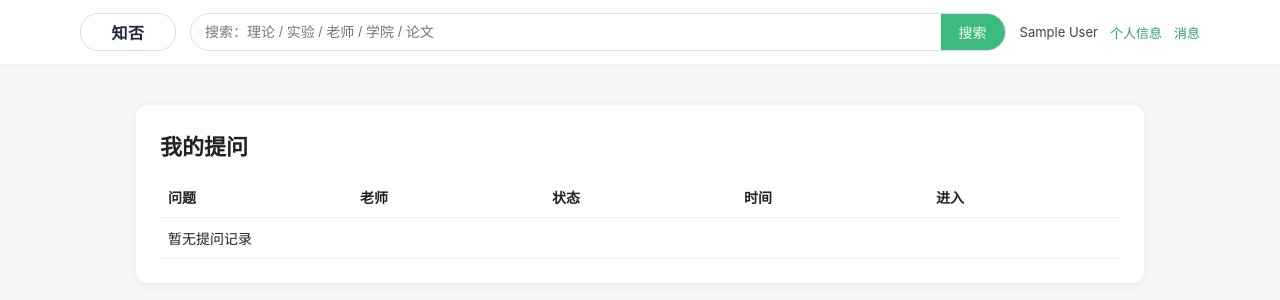
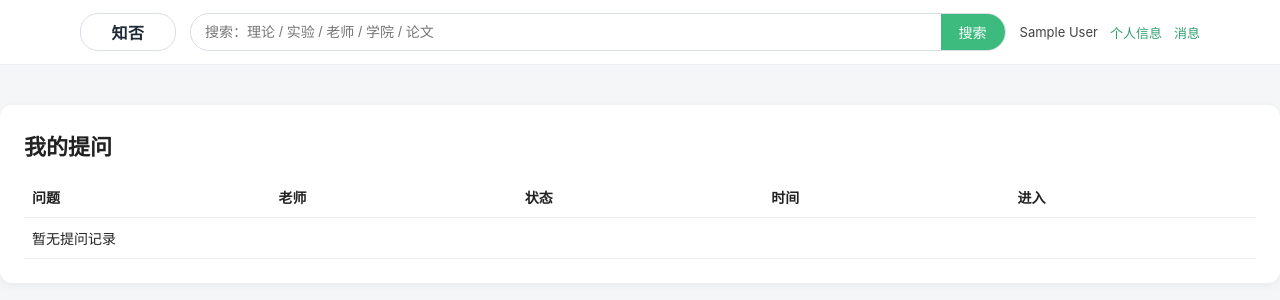
Before and after one commit to evankors/zhifou-dynamic, a Flask app: page /my-questions in a window 1280 px wide. Shown: the top 300 px of the page. Run offline with Flask 3, Linux system fonts and the light colour scheme; the visitor is signed in with stand-in values (Sample User, id 1); data that the repository does not hold is empty; some libraries are stand-ins or nearby versions.

```diff
--- a/templates/my_questions.html
+++ b/templates/my_questions.html
@@ -5,7 +5,7 @@
     <title>我的提问｜知否</title>
     <style>
         body { margin:0; font-family:-apple-system,BlinkMacSystemFont,Arial; background:#f5f6f7; color:#222; }
-        .container { width: 960px; margin: 40px auto; background:#fff; border-radius:12px; padding:24px; box-shadow:0 2px 10px rgba(0,0,0,.06); }
+        .container { width: 100%; margin: 40px 0; padding: 24px; box-sizing: border-box; background:#fff; border-radius:12px; box-shadow:0 2px 10px rgba(0,0,0,.06); }
         h1 { margin:0 0 16px; font-size:22px; }
         table { width:100%; border-collapse:collapse; font-size:14px; }
         th, td { text-align:left; padding:10px 8px; border-bottom:1px solid #eee; }
```
